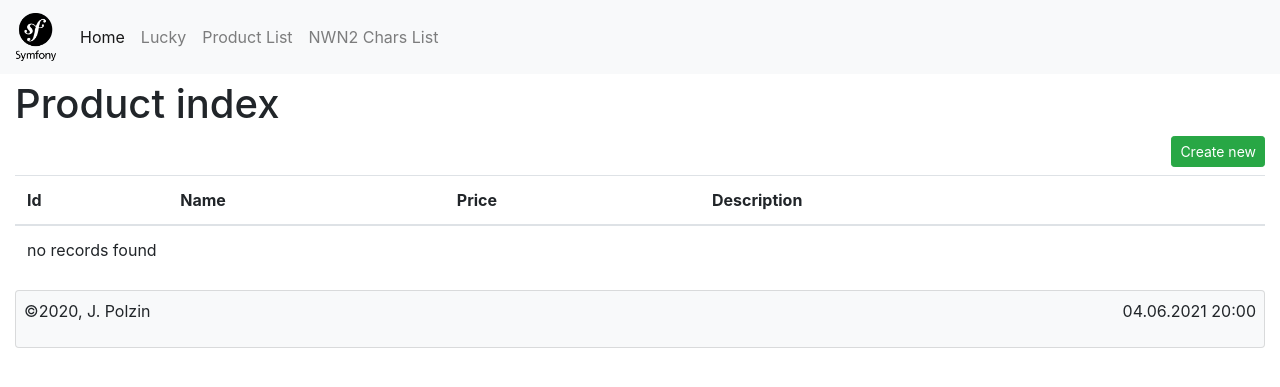
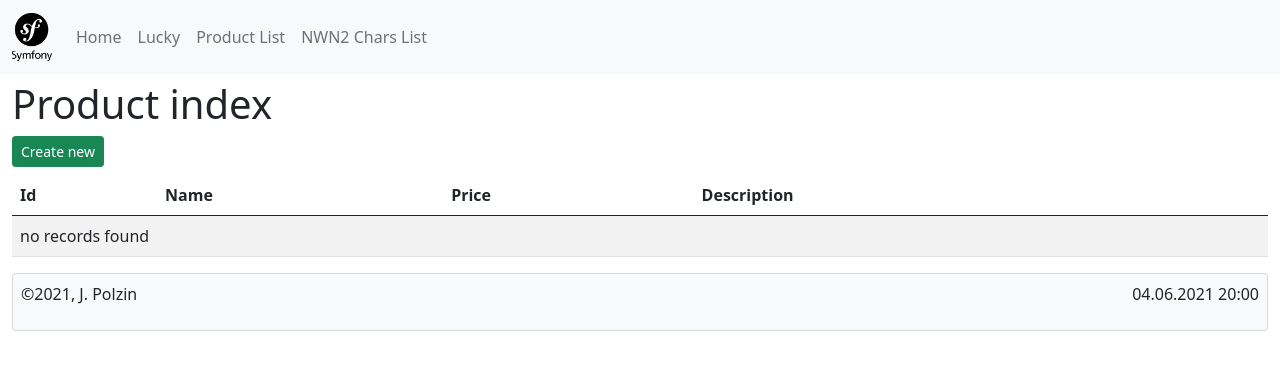
Before and after one commit to jaypii/sf5_proj, a Symfony app: template templates/product/index.html.twig in a window 1280 px wide. Shown: the top 387 px of the page. Run offline with Twig, Linux system fonts and the light colour scheme; the template is opened without the code that fills it, so the values that code supplies are empty; some libraries are stand-ins or nearby versions.

Commit message:
Symfony update 210604

```diff
--- a/templates/base.html.twig
+++ b/templates/base.html.twig
@@ -3,13 +3,14 @@
     <head>
         <meta charset="UTF-8">
         <title>{% block title %}Welcome!{% endblock %}</title>
-        <link rel="stylesheet" href="https://cdn.jsdelivr.net/npm/bootstrap@4.5.3/dist/css/bootstrap.min.css" integrity="sha384-TX8t27EcRE3e/ihU7zmQxVncDAy5uIKz4rEkgIXeMed4M0jlfIDPvg6uqKI2xXr2" crossorigin="anonymous">
+        <link href="https://cdn.jsdelivr.net/npm/bootstrap@5.0.1/dist/css/bootstrap.min.css" rel="stylesheet" integrity="sha384-+0n0xVW2eSR5OomGNYDnhzAbDsOXxcvSN1TPprVMTNDbiYZCxYbOOl7+AMvyTG2x" crossorigin="anonymous">
         <!-- Custom CSS File -->
         {% block stylesheets %}{% endblock %}
     </head>
     <body style="margin-top: 80px">
         <!-- TOP Navigation -->
         <nav class="navbar navbar-expand-lg fixed-top navbar-light bg-light">
+            <div class="container-fluid">
                 <a class="navbar-brand" href="/">
                     <img src="{{ asset('img/symfony_black_03.png') }}" width="40px" />
                 </a>
@@ -21,7 +22,7 @@
                     <ul class="navbar-nav mr-auto">
                         {% block topnav %}
                         <li class="nav-item active">
-                        <a class="nav-link" href="{{ path('home') }}">Home <span class="sr-only">(current)</span></a>
+                            <a class="nav-link" href="{{ path('home') }}">Home</a>
                         </li>
                         <li class="nav-item">
                             <a class="nav-link" href="{{ path('lucky') }}">Lucky</a>
@@ -32,28 +33,29 @@
                         <li class="nav-item">
                             <a class="nav-link" href="{{ path('nwn2char_index') }}">NWN2 Chars List</a>
                         </li>
-
-
                         {% endblock %}
                     </ul>
                 </div>
+            </div>
         </nav>
 
+        <!-- Page content -->
         <div class="container-fluid mt-5">
             {% block body %}{% endblock %}
+        </div>
+
+        <div class="container-fluid mt-3">
             <!-- Footer -->
-            <div class="card bg-light mt-3 p-2">
+            <div class="card bg-light p-2">
                 <div class="row">
                     <div class="col">
-                        <p>&copy;2020, J. Polzin</p>
+                        <p>&copy;2021, J. Polzin</p>
                     </div>
                     <div class="col"><p>&nbsp;</p></div>
-                    <div class="col"><p class="text-right">{{ "now"|date("d.m.Y H:i", "Europe/Zurich") }}</p></div>
+                    <div class="col"><p class="text-end">{{ "now"|date("d.m.Y H:i", "Europe/Zurich") }}</p></div>
                 </div>
             </div>
         </div>
-
-        <script src="https://code.jquery.com/jquery-3.5.1.slim.min.js" integrity="sha384-DfXdz2htPH0lsSSs5nCTpuj/zy4C+OGpamoFVy38MVBnE+IbbVYUew+OrCXaRkfj" crossorigin="anonymous"></script>
-        <script src="https://cdn.jsdelivr.net/npm/bootstrap@4.5.3/dist/js/bootstrap.bundle.min.js" integrity="sha384-ho+j7jyWK8fNQe+A12Hb8AhRq26LrZ/JpcUGGOn+Y7RsweNrtN/tE3MoK7ZeZDyx" crossorigin="anonymous"></script>{% block javascripts %}{% endblock %}
+        <script src="https://cdn.jsdelivr.net/npm/bootstrap@5.0.1/dist/js/bootstrap.bundle.min.js" integrity="sha384-gtEjrD/SeCtmISkJkNUaaKMoLD0//ElJ19smozuHV6z3Iehds+3Ulb9Bn9Plx0x4" crossorigin="anonymous"></script>
     </body>
 </html>
--- a/templates/default/index.html.twig
+++ b/templates/default/index.html.twig
@@ -3,9 +3,9 @@
 {% block title %}Home{% endblock %}
 
 {% block body %}
-<div class="jumbotron">
+<div class="card p-2 mb-3 bg-light">
     <h1 class="display-3">Welcome</h1>
-    <p class="lead">Symfony {{ constant('Symfony\\Component\\HttpKernel\\Kernel::VERSION') }} &amp; Bootstrap 4.5.3</p>
+    <p class="lead">Symfony {{ constant('Symfony\\Component\\HttpKernel\\Kernel::VERSION') }} &amp; Bootstrap 5.0.1</p>
     </div>
     <div class="card mb-2">
         <div class="card-body">
--- a/templates/product/_form.html.twig
+++ b/templates/product/_form.html.twig
@@ -1,4 +1,4 @@
 {{ form_start(form) }}
     {{ form_widget(form) }}
-    <button class="btn">{{ button_label|default('Save') }}</button>
+    <button class="btn btn-success mt-2">{{ button_label|default('Save') }}</button>
 {{ form_end(form) }}
--- a/templates/product/index.html.twig
+++ b/templates/product/index.html.twig
@@ -5,7 +5,7 @@
 {% block body %}
     <h1>Product index</h1>
     <a href="{{ path('product_new') }}" class="btn btn-success btn-sm float-right mb-2">Create new</a>
-    <table class="table">
+    <table class="table table-striped">
         <thead>
             <tr>
                 <th>Id</th>
@@ -20,7 +20,7 @@
             <tr>
                 <td>{{ product.id }}</td>
                 <td>{{ product.name }}</td>
-                <td>{{ product.price }}</td>
+                <td>{{ product.price | number_format(2, '.', ',') }}</td>
                 <td>{{ product.description }}</td>
                 <td>
                     <a href="{{ path('product_show', {'id': product.id}) }}" class="btn btn-primary btn-sm">Show</a>
--- a/templates/product/show.html.twig
+++ b/templates/product/show.html.twig
@@ -26,8 +26,7 @@
         </tbody>
     </table>
 
-    <a href="{{ path('product_index') }}" class="btn btn-primary btn-sm">Back to list</a>
-
+    <a href="{{ path('product_index') }}" class="btn btn-primary btn-sm">&lt;&lt;</a>
     <a href="{{ path('product_edit', {'id': product.id}) }}" class="btn btn-success btn-sm">Edit</a>
 
     {{ include('product/_delete_form.html.twig') }}
```
Also changed, not shown: composer.json (+23 -23 lines), templates/product/edit.html.twig (+7 -6 lines), 2 other files. Lines whose indentation alone changed are shown as unchanged.
